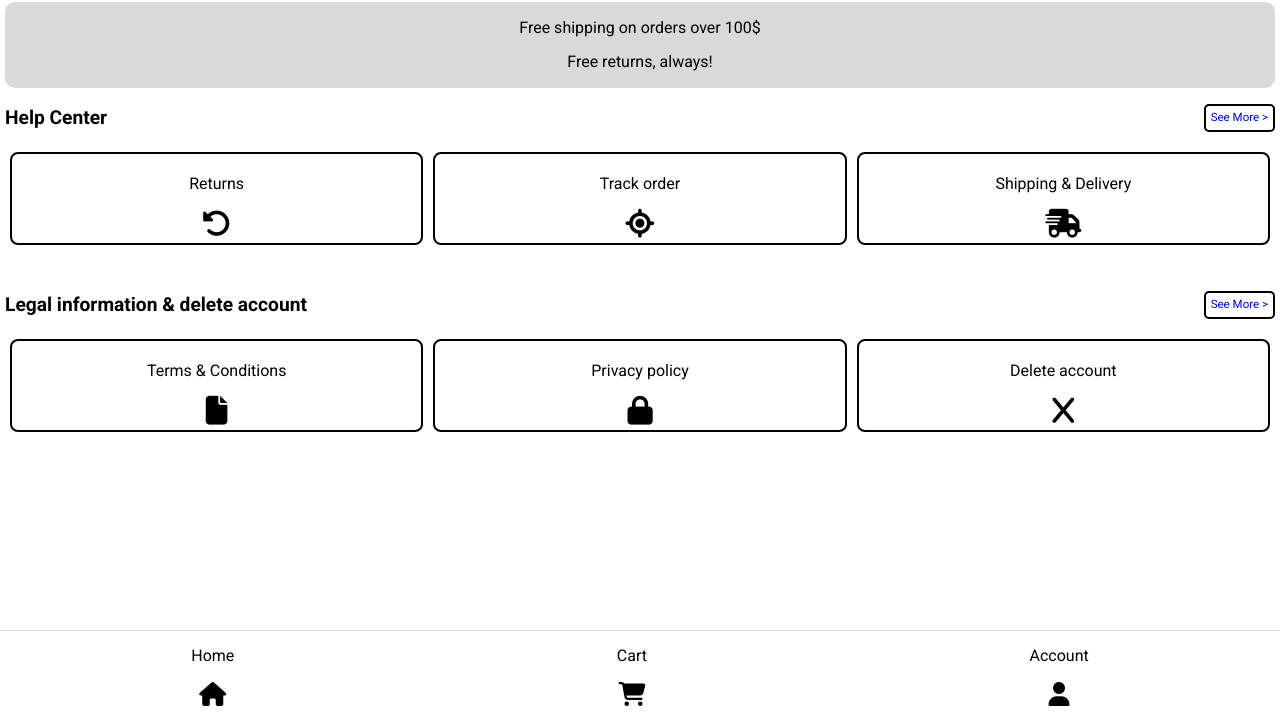
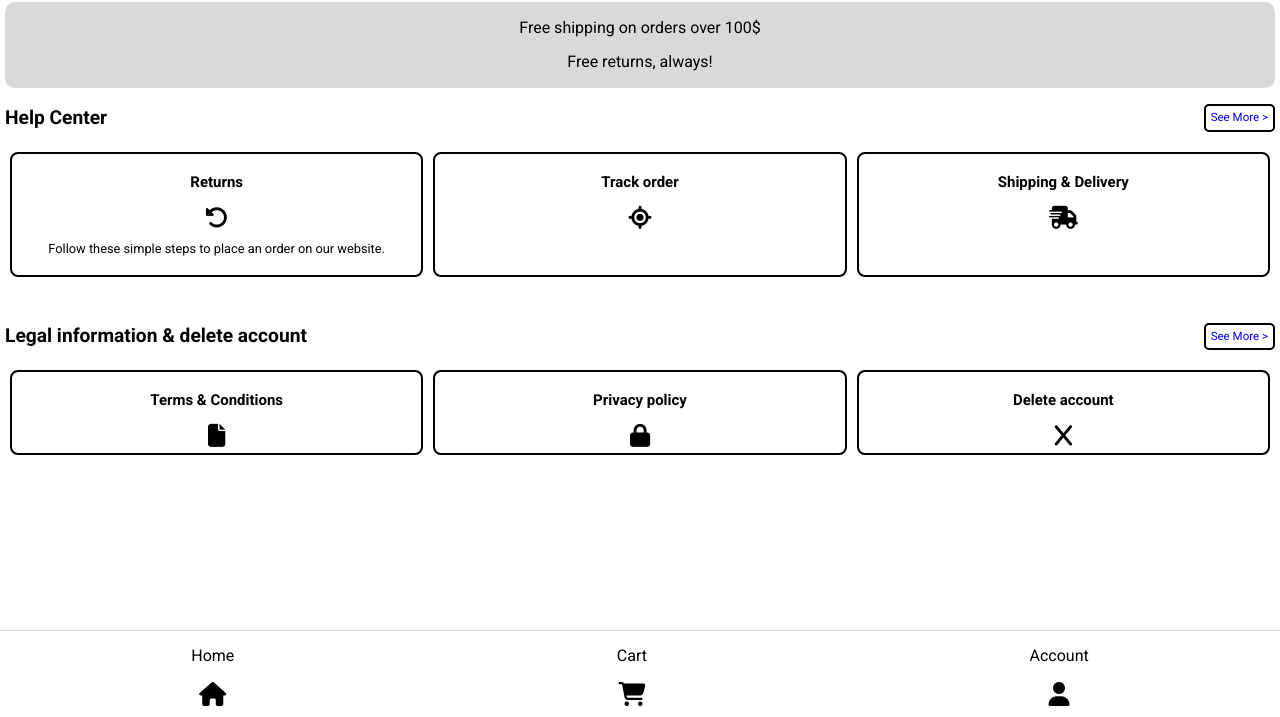
Before and after one commit to StefanBStrand/Oblig3WebUtv, a plain HTML site: page customerService.html in a window 1280 px wide. Shown: the part 83-800 px from the top of the page. Drawn offline with Linux system fonts and the light colour scheme.

Commit message:
Fixed desktopversion index.html. Small changes to cust. service page, working on this.

```diff
--- a/css/style.sass
+++ b/css/style.sass
@@ -74,6 +74,7 @@ main
     grid-area: main
     flex: 1
     padding: 5px
+    padding-bottom: 80px
     // Shorthand for flex-grow/shrink/basis
     // Grow: a flex item can grow if necessary. Val 1 means it can grow to fill available space.
     // Shrink: flex item can shrink. If lack of space in container, item can shrink.
@@ -85,7 +86,6 @@ main
         justify-content: space-between
 
         img
-            widt: 100% // Typo here - but fixing the typo (actually working) creates a problem wiht the images...
             max-height: 100px //scaling the images to be same height
 
         div
@@ -113,7 +113,6 @@ main
 
 
     #product-page-banner
-        display: flexbox
         background-color: #d4d2d2
         border-radius: 8px
         margin: 10px
@@ -149,7 +148,6 @@ main
                 margin: 0
 
         #brands
-            display: flexbox
 
             ul
                 color: grey
@@ -194,7 +192,7 @@ main
                 font-size: 0.9em
                 z-index: 1 // Ensures the label stays in front of other elements!
 
-#help-center
+.help-center
     display: flex
     justify-content: space-between
     align-items: center
@@ -205,12 +203,13 @@ main
         font-size: 0.9em
         margin-top: 16px
 
-#link-box-wrapper
+.link-box-wrapper
     display: flex
     justify-content: space-evenly
     margin-bottom: 25px
 
     a
+        font-size: 0.8em
         border: 2px solid black
         border-radius: 8px
         text-align: center
@@ -224,6 +223,9 @@ main
 
         i
             font-size: 1.8em
+
+        p
+            display: none
 
 
 
@@ -259,6 +261,10 @@ img
     flex-direction: column
     padding: 20px
     align-items: center
+
+    div
+        text-align: center
+        margin-bottom: 30px
 
 
 
@@ -347,3 +353,11 @@ footer
             p
                 margin: 0
                 color: grey
+
+    #mainContentFrontPage
+        flex-direction: row
+
+    .link-box-wrapper
+        a
+            p
+                display: block
--- a/customerService.html
+++ b/customerService.html
@@ -69,42 +69,43 @@
         <p>Free returns, always!</p>
       </section>
 
-      <section id="help-center">
+      <section class="help-center">
         <h2>Help Center</h2>
         <a href="#" class="seeMoreButton">See More ></a>
       </section>
 
-      <section id="link-box-wrapper">
+      <section class="link-box-wrapper">
         <a href="#" alt="returns">
-          <p>Returns</p>
+          <h3>Returns</h3>
           <i class="fa-solid fa-rotate-left"></i>
+          <p>Follow these simple steps to place an order on our website.</p>
         </a>
         <a href="#" alt="track-order">
-          <p>Track order</p>
+          <h3>Track order</h3>
           <i class="fa-solid fa-location-crosshairs"></i>
         </a>
         <a href="#" alt="shipping and delivery">
-          <p>Shipping & Delivery</p>
+          <h3>Shipping & Delivery</h3>
           <i class="fa-solid fa-truck-fast"></i>
         </a>
       </section>
 
-      <section id="help-center">
+      <section class="help-center">
         <h2>Legal information & delete account</h2>
         <a href="#" class="seeMoreButton">See More ></a>
       </section>
 
-      <section id="link-box-wrapper">
+      <section class="link-box-wrapper">
         <a href="#" alt="Terms and conditions">
-          <p>Terms & Conditions</p>
+          <h3>Terms & Conditions</h3>
           <i class="fa-solid fa-file"></i>
         </a>
         <a href="#" alt="privacy policy">
-          <p>Privacy policy</p>
+          <h3>Privacy policy</h3>
           <i class="fa-solid fa-lock"></i>
         </a>
         <a href="#" alt="delete account">
-          <p>Delete account</p>
+          <h3>Delete account</h3>
           <i class="fa-solid fa-x"></i>
         </a>
       </section>
```
Also changed, not shown: index.html (+8 -4 lines), css/style.css, 1 other file.
